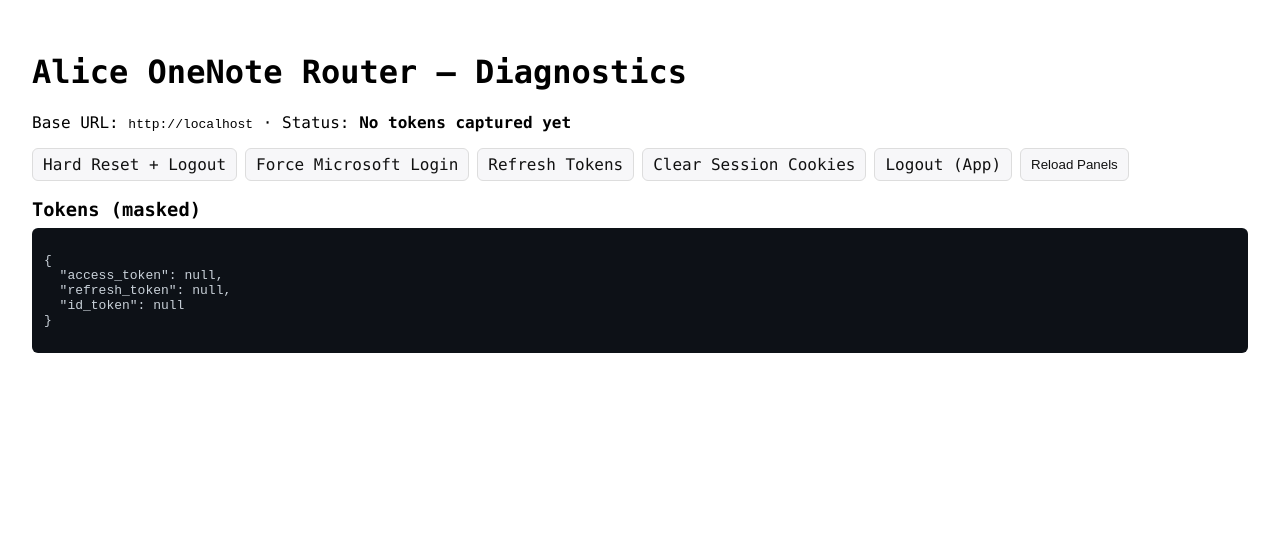
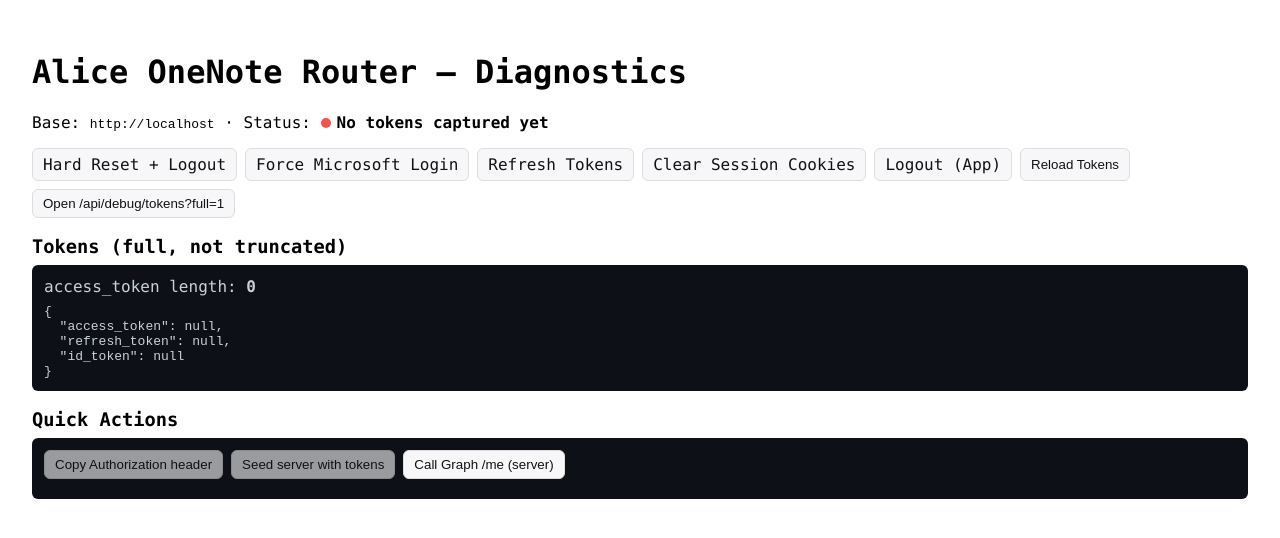
Before and after one commit to tchaudhry907/alice-onenote-router, a Next.js app: page /debug/diagnostics in a window 1280 px wide. Shown: the top 538 px of the page. Built offline with nearby package versions, Linux system fonts and the light colour scheme.

Commit message:
Refactor Diagnostics component for token management

```diff
--- a/pages/debug/diagnostics.js
+++ b/pages/debug/diagnostics.js
@@ -3,35 +3,96 @@ import { useEffect, useMemo, useState } from "react";
 
 export default function Diagnostics() {
   const [tokens, setTokens] = useState(null);
-  const [status, setStatus] = useState("No tokens captured yet");
+  const [loading, setLoading] = useState(false);
+  const [seedResult, setSeedResult] = useState(null);
+  const [meResult, setMeResult] = useState(null);
 
   const baseUrl = useMemo(() => {
     if (typeof window === "undefined") return "";
     return `${window.location.protocol}//${window.location.host}`;
   }, []);
 
-  const wantFull = useMemo(() => {
-    if (typeof window === "undefined") return false;
-    const p = new URLSearchParams(window.location.search);
-    return ["1", "true", "yes"].includes((p.get("full") || "").toLowerCase());
-  }, []);
+  // always pull FULL tokens here so “Copy Authorization” works
+  async function loadTokens() {
+    try {
+      const r = await fetch(`/api/debug/tokens?full=1`);
+      const j = await r.json();
+      setTokens(j);
+    } catch {
+      setTokens(null);
+    }
+  }
 
-  useEffect(() => {
-    if (!baseUrl) return;
-    fetch(`${baseUrl}/api/debug/tokens${wantFull ? "?full=1" : ""}`)
-      .then((r) => r.json())
-      .then((j) => {
-        setTokens(j);
-        const hasAny = !!(j.access_token || j.refresh_token || j.id_token);
-        setStatus(hasAny ? "Tokens present" : "No tokens captured yet");
-      })
-      .catch(() => setStatus("Failed to load tokens"));
-  }, [baseUrl, wantFull]);
+  useEffect(() => { loadTokens(); }, []);
+
+  const tokenStatus = (() => {
+    if (!tokens) return { ok: false, text: "No tokens loaded yet" };
+    const hasAny = !!(tokens.access_token || tokens.refresh_token || tokens.id_token);
+    return { ok: hasAny, text: hasAny ? "Tokens present" : "No tokens captured yet" };
+  })();
+
+  const accessLen = tokens?.access_token ? tokens.access_token.length : 0;
+  const accessHead = tokens?.access_token ? tokens.access_token.slice(0, 30) : "";
+
+  async function seedServer() {
+    if (!tokens?.access_token || !tokens?.refresh_token || !tokens?.id_token) {
+      setSeedResult({ ok: false, error: "Missing one or more fields: access_token, refresh_token, id_token" });
+      return;
+    }
+    setLoading(true);
+    setSeedResult(null);
+    try {
+      const r = await fetch(`/api/debug/tokens/import`, {
+        method: "POST",
+        headers: { "Content-Type": "application/json" },
+        body: JSON.stringify({
+          access_token: tokens.access_token,
+          refresh_token: tokens.refresh_token,
+          id_token: tokens.id_token,
+        }),
+      });
+      const j = await r.json();
+      setSeedResult({ ok: r.ok, data: j });
+    } catch (e) {
+      setSeedResult({ ok: false, error: String(e) });
+    } finally {
+      setLoading(false);
+    }
+  }
+
+  async function callGraphMe() {
+    setLoading(true);
+    setMeResult(null);
+    try {
+      const r = await fetch(`/api/graph/me`);
+      const j = await r.json();
+      setMeResult({ ok: r.ok, status: r.status, data: j });
+    } catch (e) {
+      setMeResult({ ok: false, status: 0, error: String(e) });
+    } finally {
+      setLoading(false);
+    }
+  }
+
+  function copyAuthorizationHeader() {
+    if (!tokens?.access_token) return;
+    const text = `Authorization: Bearer ${tokens.access_token}`;
+    navigator.clipboard.writeText(text);
+    alert("Copied Authorization header to clipboard.");
+  }
+
+  function openFullTokens() {
+    window.open(`/api/debug/tokens?full=1`, "_blank", "noopener,noreferrer");
+  }
 
   return (
     <main style={{ padding: 24, fontFamily: "ui-monospace, SFMono-Regular, Menlo, monospace" }}>
       <h1>Alice OneNote Router — Diagnostics</h1>
-      <p>Base URL: <code>{baseUrl}</code> · Status: <strong>{status}</strong></p>
+
+      <p style={{ marginTop: 6 }}>
+        Base: <code>{baseUrl}</code> · Status:&nbsp;
+        <Status ok={tokenStatus.ok} text={tokenStatus.text} />
+      </p>
 
       <div style={{ display: "flex", gap: 8, flexWrap: "wrap", margin: "12px 0" }}>
         <a className="btn" href="/api/auth/logout">Hard Reset + Logout</a>
@@ -39,11 +100,37 @@ export default function Diagnostics() {
         <a className="btn" href="/api/auth/refresh">Refresh Tokens</a>
         <a className="btn" href="/api/debug/clear-cookies">Clear Session Cookies</a>
         <a className="btn" href="/">Logout (App)</a>
-        <button className="btn" onClick={() => (typeof window !== "undefined" ? window.location.reload() : null)}>Reload Panels</button>
+        <button className="btn" onClick={loadTokens} disabled={loading}>Reload Tokens</button>
+        <button className="btn" onClick={openFullTokens}>Open /api/debug/tokens?full=1</button>
       </div>
 
-      <Section title={`Tokens (${wantFull ? "full, not truncated" : "masked"})`}>
-        <pre>{JSON.stringify(tokens, null, 2)}</pre>
+      <Section title="Tokens (full, not truncated)">
+        <div style={{ marginBottom: 8 }}>
+          access_token length: <strong>{accessLen}</strong>
+          {accessLen > 0 && <> · starts with: <code>{accessHead}</code></>}
+        </div>
+        <pre style={{ margin: 0 }}>{JSON.stringify(tokens, null, 2)}</pre>
+      </Section>
+
+      <Section title="Quick Actions">
+        <div style={{ display: "flex", gap: 8, flexWrap: "wrap", marginBottom: 8 }}>
+          <button className="btn" onClick={copyAuthorizationHeader} disabled={!tokens?.access_token || loading}>
+            Copy Authorization header
+          </button>
+          <button className="btn" onClick={seedServer} disabled={loading || !tokens?.access_token}>
+            Seed server with tokens
+          </button>
+          <button className="btn" onClick={callGraphMe} disabled={loading}>
+            Call Graph /me (server)
+          </button>
+        </div>
+
+        {seedResult && (
+          <ResultBlock title="Seed Result" ok={!!seedResult.ok} payload={seedResult.data || seedResult.error} />
+        )}
+        {meResult && (
+          <ResultBlock title="Graph /me Result" ok={!!meResult.ok} payload={meResult.data || meResult.error} />
+        )}
       </Section>
 
       <style jsx>{`
@@ -55,7 +142,9 @@ export default function Diagnostics() {
           text-decoration: none;
           color: #111;
           background: #f7f7f9;
+          cursor: pointer;
         }
+        .btn[disabled] { opacity: 0.6; cursor: not-allowed; }
         .btn:hover { background: #eee; }
       `}</style>
     </main>
@@ -72,3 +161,29 @@ function Section({ title, children }) {
     </section>
   );
 }
+
+function Status({ ok, text }) {
+  return (
+    <span style={{ display: "inline-flex", alignItems: "center", gap: 6 }}>
+      <span
+        style={{
+          width: 10, height: 10, borderRadius: 10,
+          background: ok ? "#2ea043" : "#f85149",
+          display: "inline-block"
+        }}
+      />
+      <strong>{text}</strong>
+    </span>
+  );
+}
+
+function ResultBlock({ title, ok, payload }) {
+  return (
+    <div style={{ marginTop: 12 }}>
+      <div style={{ marginBottom: 6 }}>
+        <Status ok={ok} text={title} />
+      </div>
+      <pre style={{ margin: 0 }}>{typeof payload === "string" ? payload : JSON.stringify(payload, null, 2)}</pre>
+    </div>
+  );
+}
```
